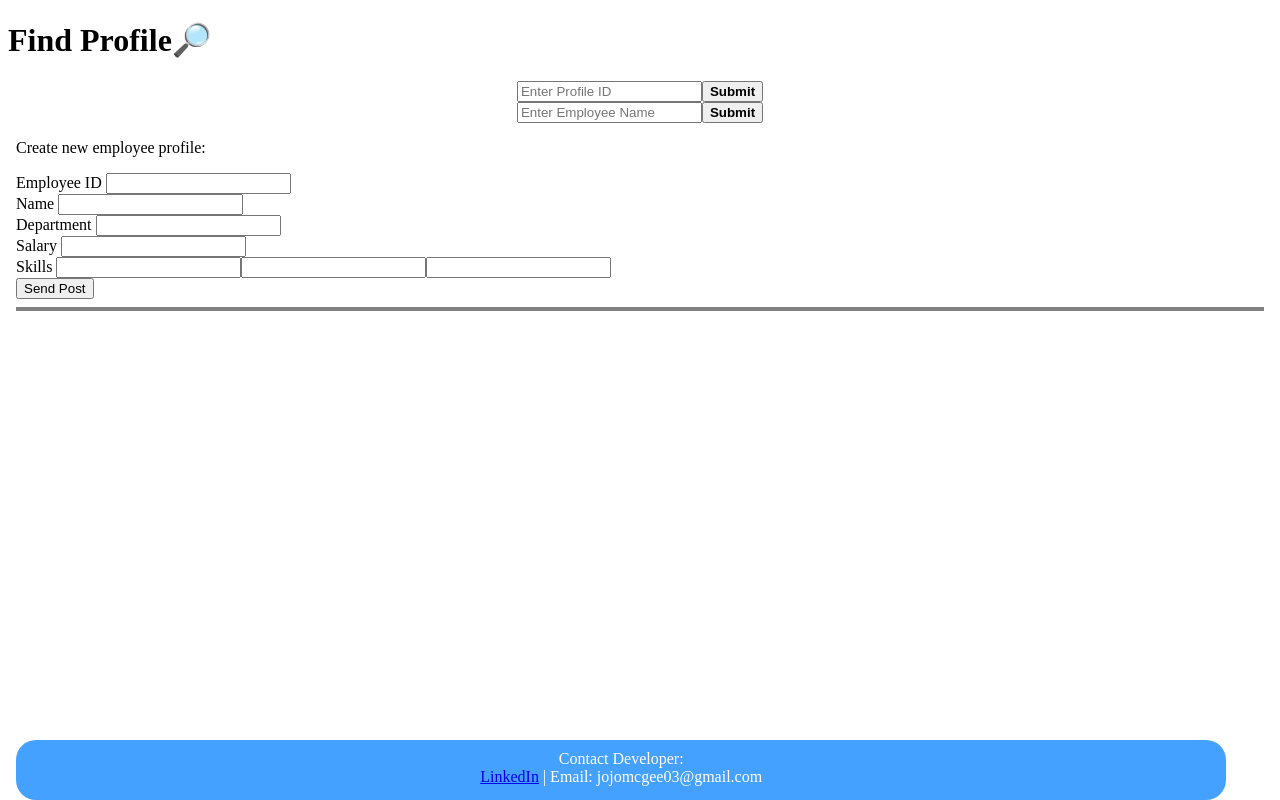
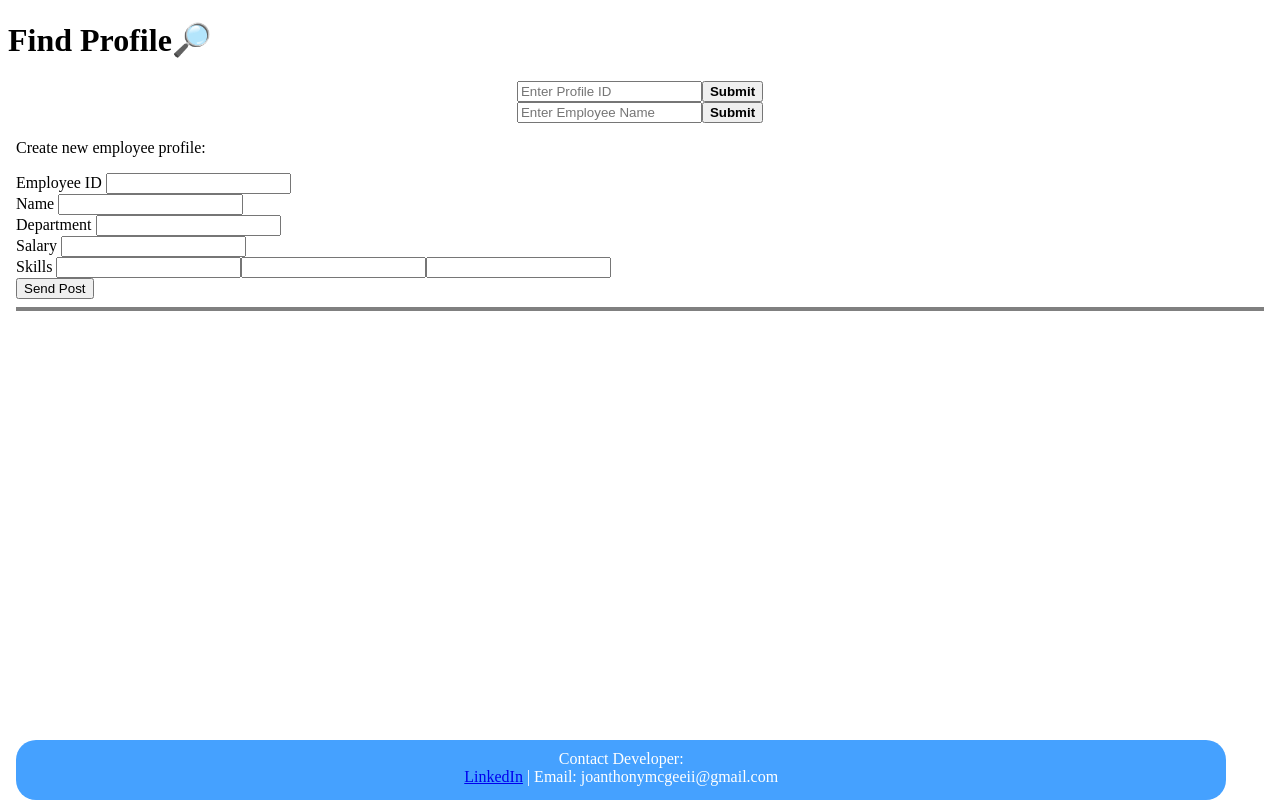
Before and after one commit to joamcgee/BNYMPerProjFE, an Angular app: page /new-profile in a window 1280 px wide. Built offline with nearby package versions, Linux system fonts and the light colour scheme; no server answers.

Commit message:
changing contact info (email)

```diff
--- a/src/app/footer/footer.component.html
+++ b/src/app/footer/footer.component.html
@@ -4,5 +4,5 @@
     <a>Contact Developer:</a>
     <br>
     <a href="https://www.linkedin.com/in/joanthonymc" target="_blank">LinkedIn</a> |
-    <a>Email: jojomcgee03@gmail.com</a>
+    <a>Email: joanthonymcgeeii@gmail.com</a>
 </footer>
```
Also changed, not shown: src/app/app.component.html (line endings or trailing spaces).
